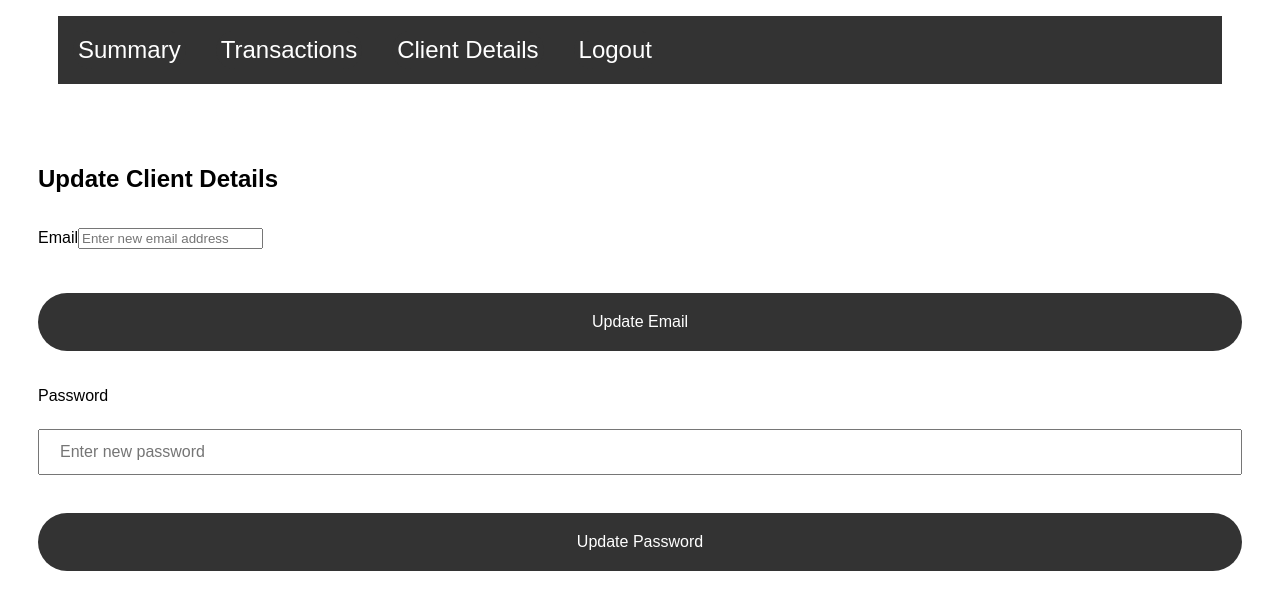
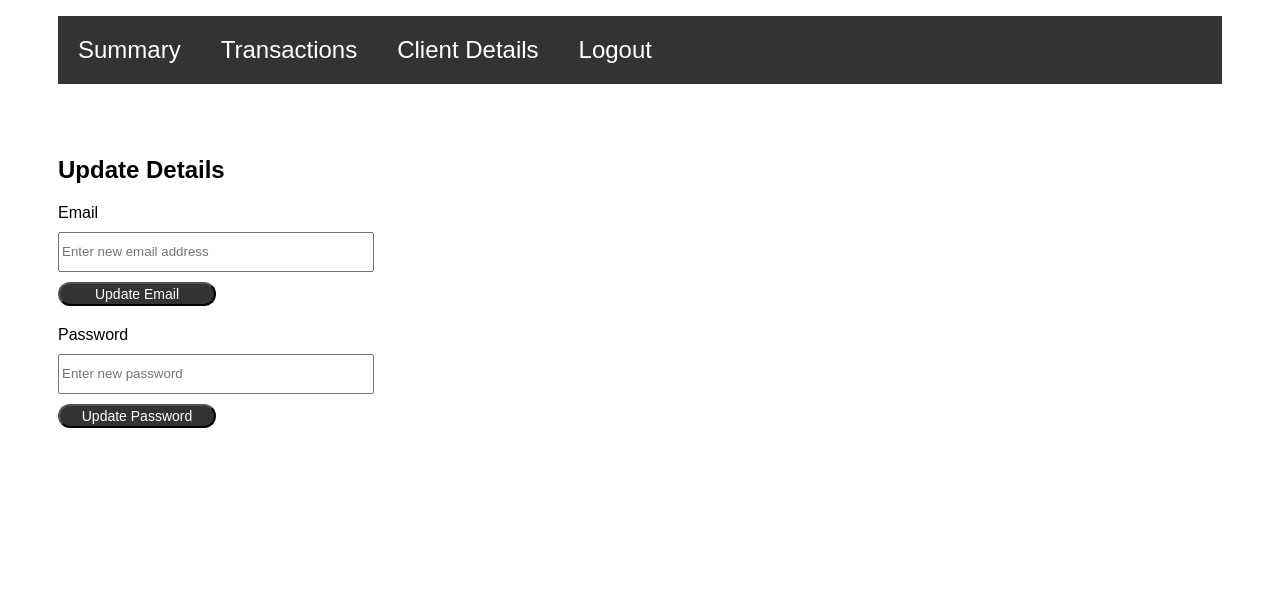
Before and after one commit to jagmansidhu/BudgetingWeb, a React (Create React App) app in the folder BudgetingWeb/Frontend/: page /update-client/1 in a window 1280 px wide. Shown: the top 610 px of the page. Built offline with nearby package versions, Linux system fonts and the light colour scheme; no server answers; sample sign-in values are in the browser's storage.

Commit message:
updted some cs to make it a bit better

```diff
--- /dev/null
+++ b/BudgetingWeb/Frontend/src/components/ClientDetails.css
@@ -0,0 +1,30 @@
+body {
+    font-family: Arial, Helvetica, sans-serif;
+
+}
+
+.detail-container{
+    display: flex;
+    flex-direction: column;
+    justify-content: left;
+    width: 75%;
+    margin-left: 50px;
+}
+
+.button{
+    margin-top: 5px;
+    width: 15%;
+    padding: 5px;
+}
+
+.client-info{
+    border-radius: 1000px;
+    background-color: #333333;
+    color: white;
+    padding: 10px;
+    margin-top: 10px;
+    border: none;
+    cursor: pointer;
+    width: 10%;
+    font-size: 16px;
+}
--- a/BudgetingWeb/Frontend/src/components/ClientDetails.js
+++ b/BudgetingWeb/Frontend/src/components/ClientDetails.js
@@ -1,6 +1,7 @@
 import React, {useEffect, useState} from "react";
 import axios from "axios";
 import {Link, useNavigate, useParams} from "react-router-dom";
+import "./ClientDetails.css"
 
 const ClientDetails = () => {
     const {clientId} = useParams();
@@ -28,10 +29,7 @@ const ClientDetails = () => {
             {error && <p>{error}</p>}
             {client && (
                 <div className="detail-container">
-                    <div className="client-info">
-                        <h4 className="heading">
-                            <strong>Client Details - </strong>
-                        </h4>
+                    <div>
                         <h4 className="heading">
                             <strong>Name:</strong> {client.name}
                         </h4>
@@ -41,7 +39,7 @@ const ClientDetails = () => {
                     </div>
                     <div>
                         <Link to={`/update-client/${clientId}`}>
-                            <button className="button">Update</button>
+                            <button className="client-info">Update</button>
                         </Link>
                     </div>
                 </div>
--- a/BudgetingWeb/Frontend/src/components/ClientUpdate.css
+++ b/BudgetingWeb/Frontend/src/components/ClientUpdate.css
@@ -0,0 +1,38 @@
+body {
+    font-family: Arial, Helvetica, sans-serif;
+
+}
+
+
+.client-details-container{
+    justify-content: left;
+    width: 25%;
+    margin-left: 50px;
+
+}
+
+.botton{
+    background-color: #333333;
+    padding: 2px;
+    color: white;
+    cursor: pointer;
+    width: 50%;
+    font-size: 14px;
+    border-radius: 1000px;
+}
+
+.botton, .form-control{
+    margin-top: 10px;
+}
+
+
+.email-container{
+    display: flex;
+    flex-direction: column;
+}
+
+.form-control{
+    box-sizing: border-box;
+    width: 100%;
+    height: 40px;
+}
--- a/BudgetingWeb/Frontend/src/components/ClientUpdate.js
+++ b/BudgetingWeb/Frontend/src/components/ClientUpdate.js
@@ -1,7 +1,7 @@
 import React, {useEffect, useState} from "react";
 import axios from "axios";
 import {useNavigate, useParams} from "react-router-dom";
-import "./ClientUpdate.css"; // Make sure to import the CSS file
+import "./ClientUpdate.css";
 
 const UpdateClient = () => {
     const {clientId} = useParams();
@@ -103,11 +103,11 @@ const UpdateClient = () => {
         <div>
             <br/> <br/>
             <div className="client-details-container">
-                <div className="row">
-                    <h2>Update Client Details</h2>
-                    <div className="update-form">
+                <div>
+                    <h2>Update Details</h2>
+                    <div className="form-update">
                         <form onSubmit={handleEmailChange}>
-                            <div className="label-container">
+                            <div className="email-container">
                                 <label>Email</label>
                                 <input
                                     type="email"
@@ -119,15 +119,15 @@ const UpdateClient = () => {
                                 />
                                 {errors.email && <p style={{color: "red"}}>{errors.email}</p>}
                             </div>
-                            <button className="button" type="submit">
+                            <button className="botton" type="submit">
                                 Update Email
                             </button>
                         </form>
                         <form onSubmit={handlePasswordChange} style={{marginTop: "20px"}}>
-                            <div className="label-container">
+                            <div className="password-container">
                                 <label>Password</label>
                                 <input
-                                    type="password"
+                                    type="pword"
                                     name="password"
                                     className="form-control"
                                     placeholder="Enter new password"
@@ -138,7 +138,7 @@ const UpdateClient = () => {
                                     <p style={{color: "red"}}>{errors.password}</p>
                                 )}
                             </div>
-                            <button className="button" type="submit">
+                            <button className="botton" type="submit">
                                 Update Password
                             </button>
                         </form>
--- a/BudgetingWeb/Frontend/src/components/Login.css
+++ b/BudgetingWeb/Frontend/src/components/Login.css
@@ -3,7 +3,7 @@ body {
     background-color: white;
 }
 
-label{
+.label{
     text-align: left;
 }
 
@@ -17,7 +17,7 @@ label{
 
 .login-container {
     margin: auto;
-    margin-top: 150px;
+    margin-top: 100px;
     width: 25%;
     /*border: 3px solid;*/
     padding: 10px;
@@ -46,7 +46,7 @@ button:hover {
 
 
 /* Full-width inputs */
-input[type=text], input[type=password] {
+.input[type=text], .input[type=password] {
     padding: 12px 20px;
     margin: 8px 0;
     display: inline-block;
--- a/BudgetingWeb/Frontend/src/components/LoginComponent.js
+++ b/BudgetingWeb/Frontend/src/components/LoginComponent.js
@@ -1,7 +1,7 @@
 import React, {useState} from 'react';
 import {useNavigate} from 'react-router-dom';
 import {loginAPICall} from './AuthService';
-import './Login.css';
+import './Register.css';
 
 const LoginComponent = () => {
     const [email, setEmail] = useState('');
@@ -47,6 +47,7 @@ const LoginComponent = () => {
                                         <input
                                             type='text'
                                             name='email'
+                                            className="form-control"
                                             placeholder='Enter email'
                                             value={email}
                                             onChange={(e) => setEmail(e.target.value)}
@@ -59,6 +60,7 @@ const LoginComponent = () => {
                                         <input
                                             type='password'
                                             name='password'
+                                            className="form-control"
                                             placeholder='Enter password'
                                             value={password}
                                             onChange={(e) => setPassword(e.target.value)}
@@ -67,10 +69,10 @@ const LoginComponent = () => {
                                 </div>
                                 {errorMessage && <p className="error-message">{errorMessage}</p>}
                                 <div>
-                                    <button className="button" onClick={handleLoginForm}>Login</button>
+                                    <button className="logbutton" onClick={handleLoginForm}>Login</button>
                                 </div>
                                 <div>
-                                    <button className="button" type='button' onClick={handleRegisterRedirect}>
+                                    <button className="logbutton" type='button' onClick={handleRegisterRedirect}>
                                         Don't have an account? Register here
                                     </button>
                                 </div>
--- a/BudgetingWeb/Frontend/src/components/Register.css
+++ b/BudgetingWeb/Frontend/src/components/Register.css
@@ -2,11 +2,11 @@ body {
     font-family: Arial, Helvetica, sans-serif;
 }
 
-label{
+.label{
     text-align: left;
 }
 
-h2{
+.h2{
     margin-top: -1px;
 }
 
@@ -22,9 +22,9 @@ h2{
 
 }
 
-.register-container {
+.register-container, .login-container {
     margin: auto;
-    margin-top: 100px;
+    margin-top: 45px;
     width: 25%;
     /*border: 3px solid;*/
     padding: 10px;
@@ -35,12 +35,11 @@ h2{
     box-shadow: 0 0 10px 5px #d3d2d2;
 }
 
-
-.button{
+.regbutton, .logbutton{
     border-radius: 1000px;
     background-color: #333333;
     color: white;
-    padding: 20px 20px;
+    padding: 10px;
     margin-top: 30px;
     border: none;
     cursor: pointer;
@@ -49,17 +48,17 @@ h2{
 }
 
 /* Add a hover effect for buttons */
-button:hover {
+.button:hover {
     opacity: 0.8;
 }
 
 
 /* Full-width inputs */
-input[type=text], input[type=password] {
+.input[type=text], .input[type=password] {
     width: 100%;
     padding: 12px 20px;
-    margin: 8px 0;
     display: inline-block;
     box-sizing: border-box;
     font-size: 16px;
+
 }
--- a/BudgetingWeb/Frontend/src/components/RegisterComponent.js
+++ b/BudgetingWeb/Frontend/src/components/RegisterComponent.js
@@ -87,7 +87,7 @@ const RegisterComponent = () => {
                 {errors.general && (
                     <p style={{ color: "red" }}>{errors.general}</p>
                 )}
-                <button className="button" type="submit">
+                <button className="regbutton" type="submit">
                   Register
                 </button>
               </form>
```
